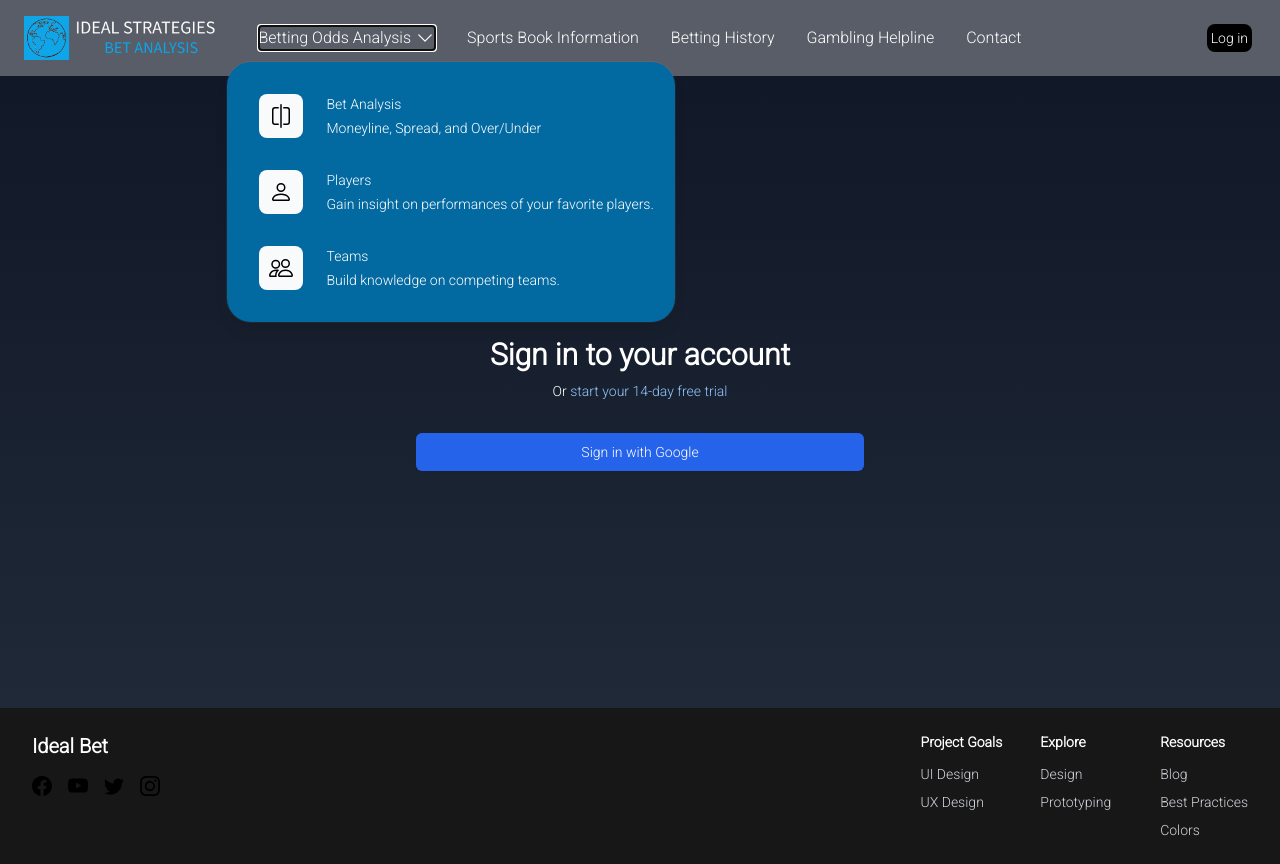
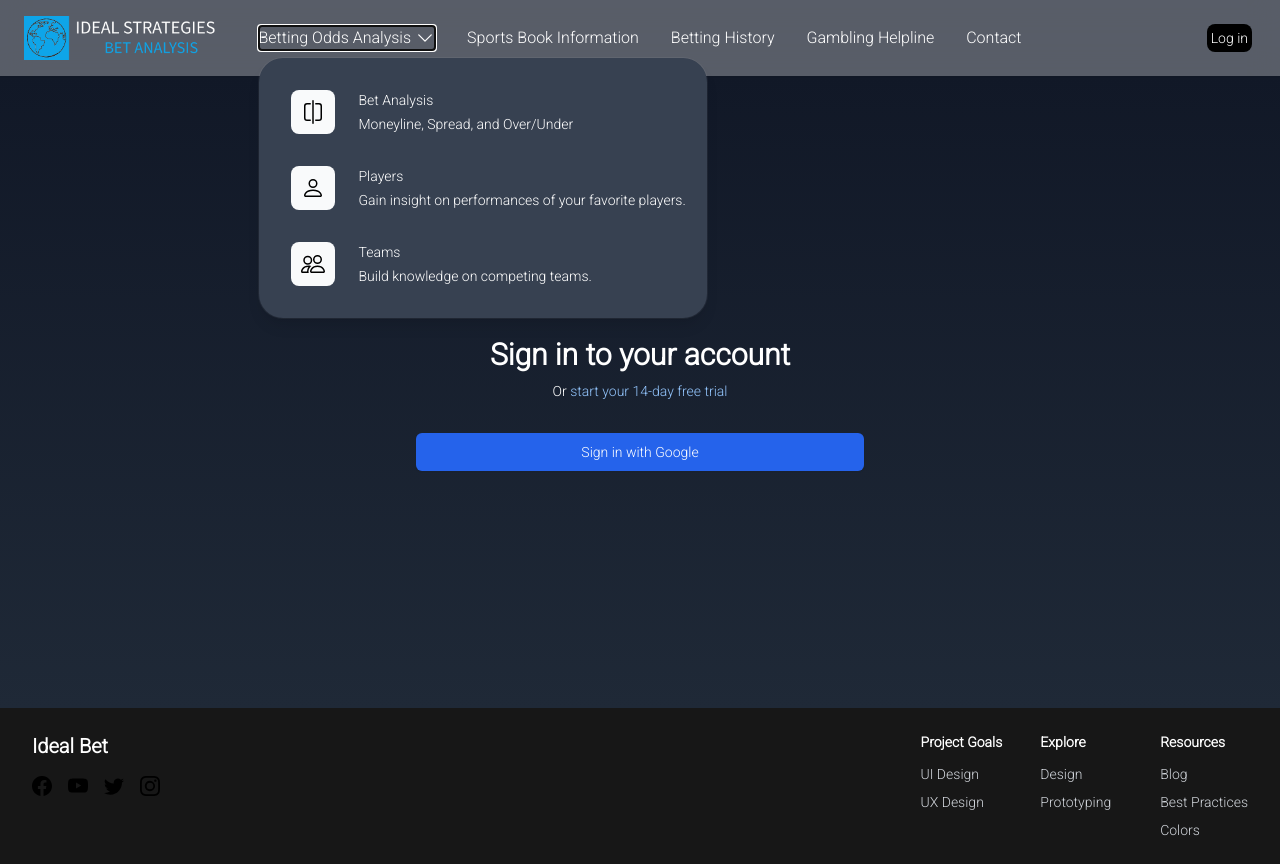
Before and after one commit to jacobgreene-dev/ideal-bet, a Next.js app: page /login in a window 1280 px wide. Both pictures are taken after a click on the button "Betting Odds Analysis". Built offline with nearby package versions, Linux system fonts and the light colour scheme.

Commit message:
nav bar motion updates

```diff
--- a/app/components/Header.tsx
+++ b/app/components/Header.tsx
@@ -23,14 +23,12 @@ import {
 
 import {
   Vr,
-  DistributeVertical,
-  GraphUp,
   Person,
   People
 } from 'react-bootstrap-icons';
 
 const products = [
-  { name: 'Bet Analysis', description: 'Moneyline, Spread, and Over/Under', href: '/analysis', icon: Vr},
+  { name: 'Bet Analysis', description: 'Moneyline, Spread, and Over/Under', href: '/analysis', icon: Vr },
   { name: 'Players', description: 'Gain insight on performances of your favorite players.', href: '/players', icon: Person },
   { name: 'Teams', description: 'Build knowledge on competing teams.', href: '/teams', icon: People },
 ];
@@ -83,12 +81,12 @@ export default function Header() {
                 <ChevronDownIcon aria-hidden="true" className="h-5 w-5 flex-none text-white" />
               </PopoverButton>
 
-              <PopoverPanel className="absolute top-full -left-8 z-10 mt-3 w-screen max-w-md overflow-hidden rounded-3xl bg-sky-700 ring-1 shadow-lg ring-white/5">
+              <PopoverPanel className="absolute top-full z-10 mt-2 w-screen max-w-md overflow-hidden rounded-3xl bg-gray-700 ring-1 shadow-lg ring-white/5">
                 <div className="p-4">
                   {products.map((item) => (
                     <div
                       key={item.name}
-                      className="relative flex items-start gap-x-6 rounded-lg p-4 text-sm hover:bg-neutral-800"
+                      className="relative flex items-start gap-x-6 rounded-lg p-4 text-sm transition-all duration-300 hover:bg-gray-700 hover:scale-105 hover:shadow-lg"
                     >
                       <div className="flex h-11 w-11 flex-none items-center justify-center rounded-lg bg-gray-50 group-hover:bg-white">
                         <item.icon className="h-6 w-6 text-gray-600 group-hover:text-black" />
```
